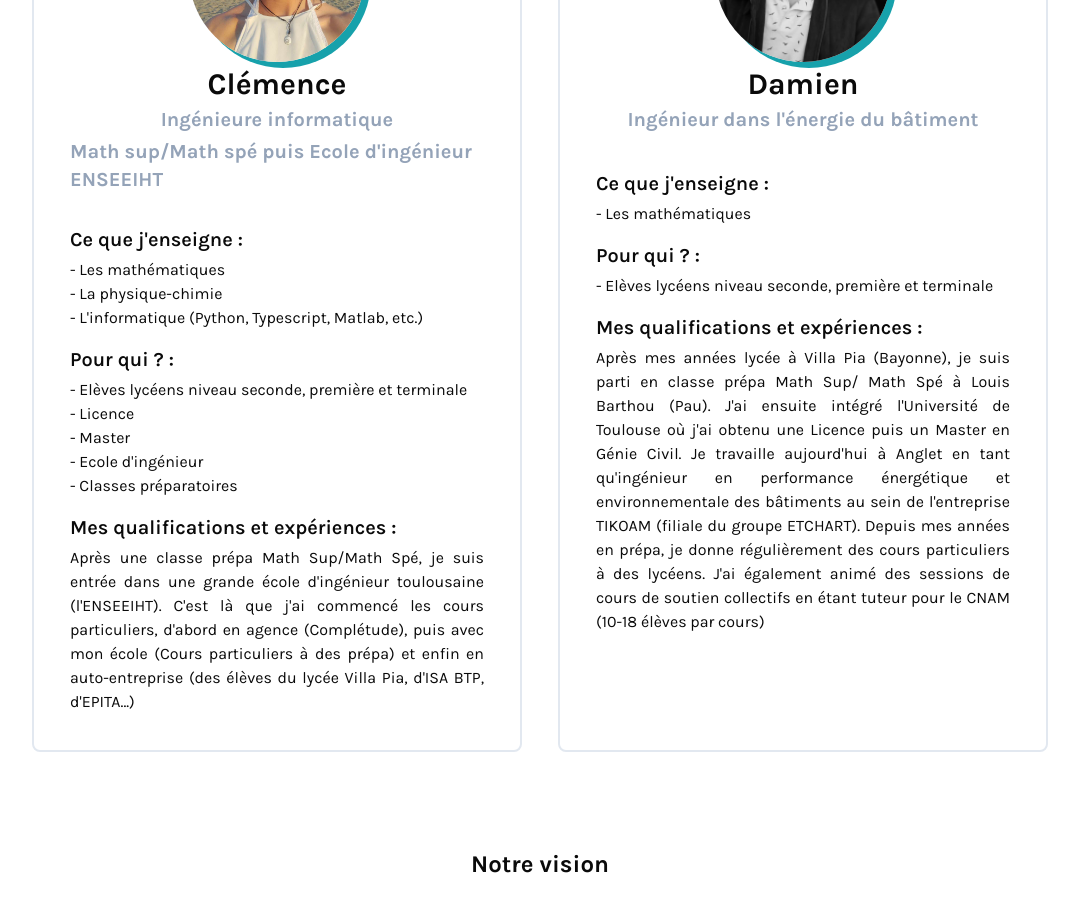
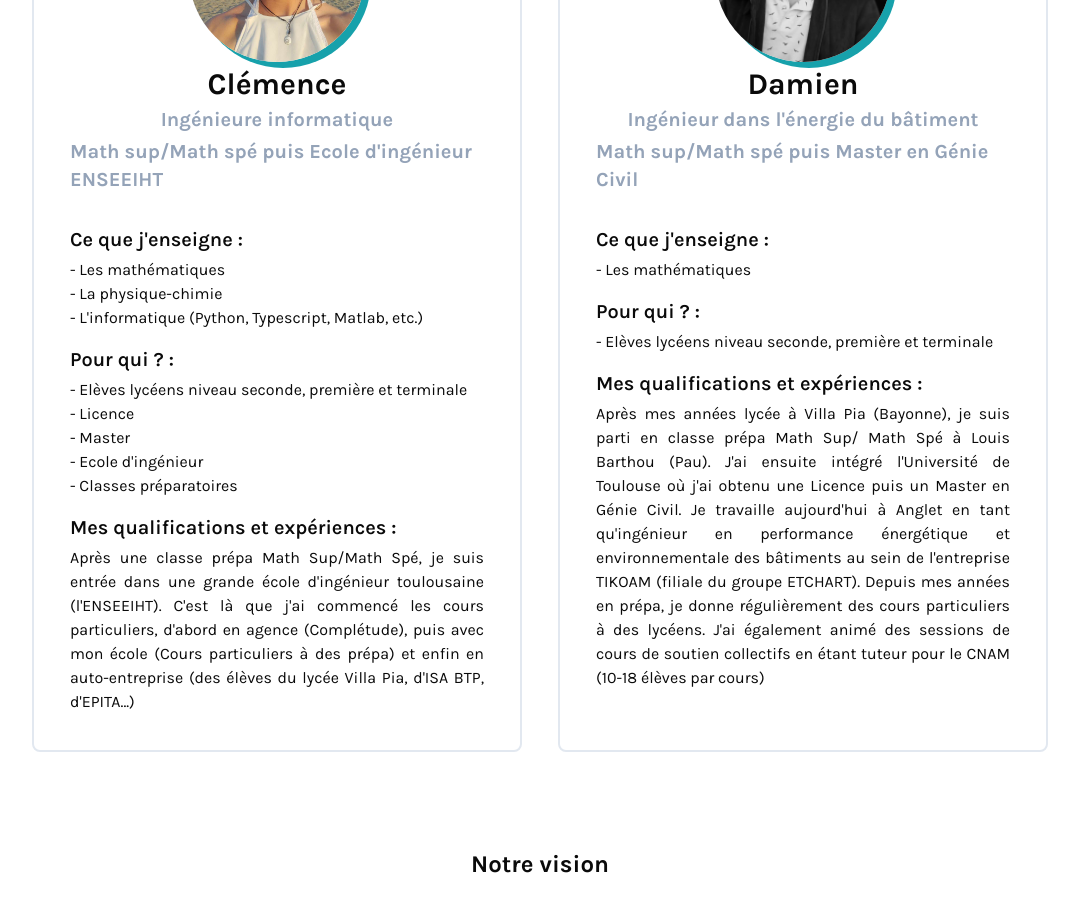
Before and after one commit to clemencefrz/cours-geroa, a Next.js app: page /about in a window 1280 px wide. Shown: the part 1480-2403 px from the top of the page, without its empty margins (100-1179 px from the left). Built offline with nearby package versions, Linux system fonts and the light colour scheme.

Commit message:
fix build

```diff
--- a/app/about/component/About.tsx
+++ b/app/about/component/About.tsx
@@ -76,6 +76,7 @@ const About = () => {
           <CardTutor
             firstName="Damien"
             job="Ingénieur dans l'énergie du bâtiment"
+            formation="Math sup/Math spé puis Master en Génie Civil"
             subjects={["Les mathématiques"]}
             qualifications={`Après mes années lycée à Villa Pia (Bayonne), je suis parti en classe prépa Math Sup/ Math Spé à Louis Barthou (Pau).
 J'ai ensuite intégré l'Université de Toulouse où j'ai obtenu une Licence puis un Master en Génie Civil.
```
